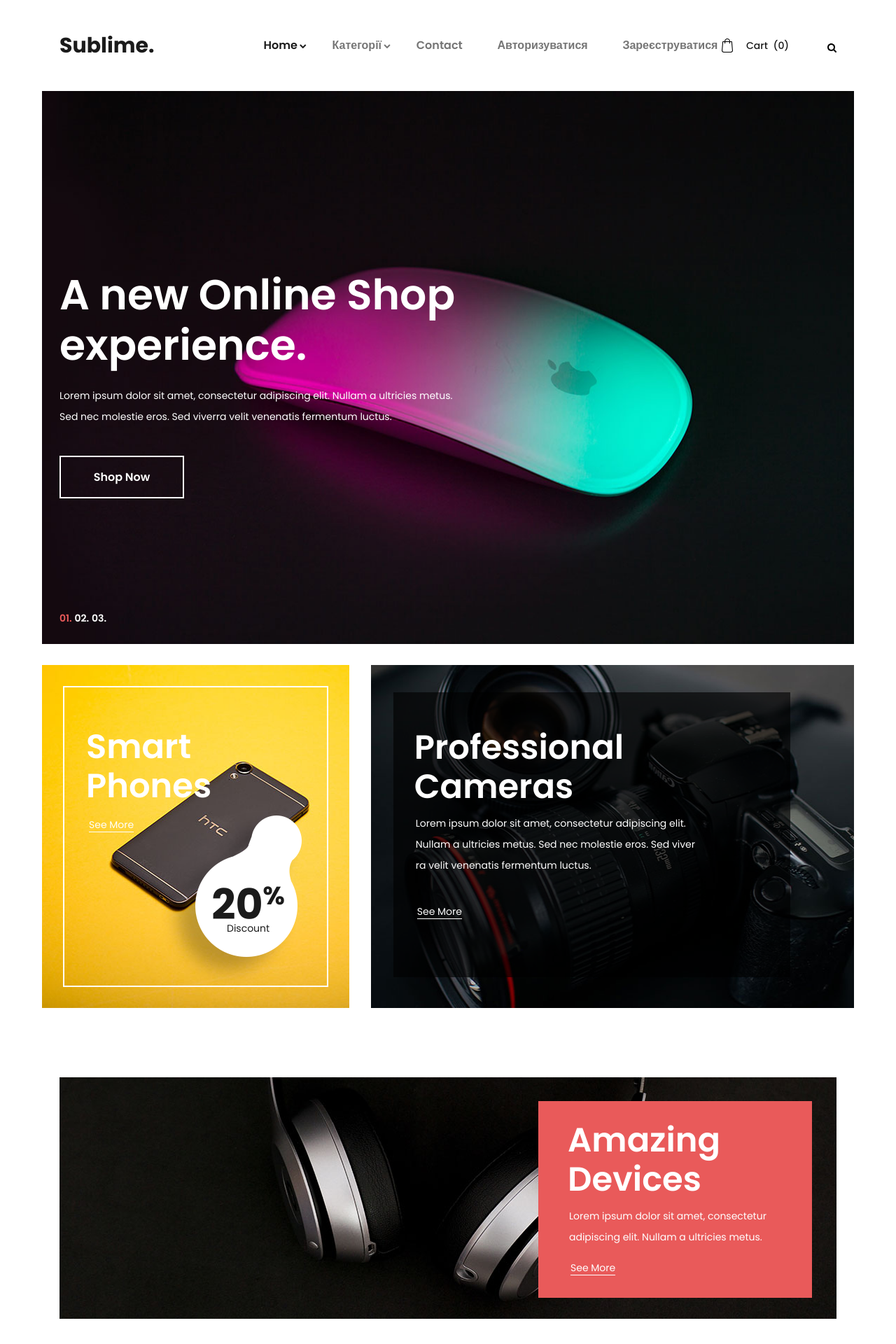
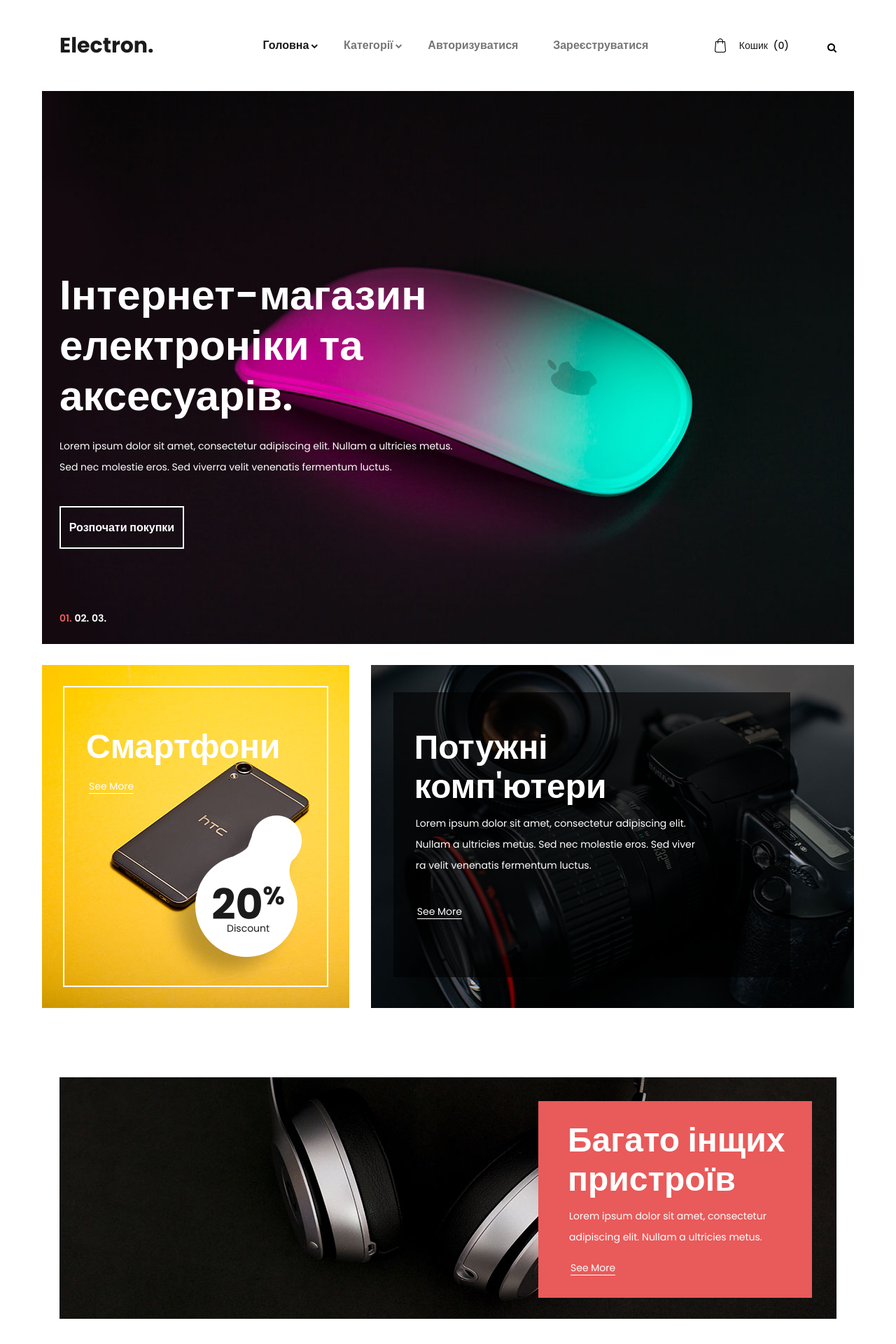
Before and after one commit to serhiops/Online-store, a Django app: page / in a window 1280 px wide. Shown: the top 1920 px of the page at 70% size. Run offline with Django 4.2, Linux system fonts and the light colour scheme; data that the repository does not hold is empty; some libraries are stand-ins or nearby versions.

Commit message:
change all interface for Ukrainian language

```diff
--- a/shop/views.py
+++ b/shop/views.py
@@ -207,7 +207,7 @@ class Contact(FormView, BaseMixin):
     def form_valid(self, form) -> HttpResponse:
         send_mail(
             subject = form.cleaned_data['subject'],
-            message = "Повідомлення від користувача сайту : %s" % form.cleaned_data['message'],
+            message = "Повідомлення від користувача сайту : \n%s" % form.cleaned_data['message'],
             from_email = None,
             recipient_list = (GOOGLE_EMAIL_HOST_USER,)
         )
@@ -223,11 +223,11 @@ class Reviews(ListView, BaseMixin):
 
     def get_context_data(self, **kwargs) -> dict:
         context = super().get_context_data(**kwargs)
-        currentProductPk = Product.objects.get( slug = self.kwargs['productSlug'] ).pk
-        context['productId'] = currentProductPk
+        currentProduct = Product.objects.get( slug = self.kwargs['productSlug'] )
+        context['currentProduct'] = currentProduct
         if self.request.user.is_authenticated:
             ordering = self.request.user.get_user.filter(is_done = True).first()
             if ordering is not None:
-                context['isBoughtByUser'] = ordering.tempOrderingList.filter(product = currentProductPk).exists()
+                context['isBoughtByUser'] = ordering.tempOrderingList.filter(product = currentProduct).exists()
 
         return context
--- a/templates/_inc/_footer.html
+++ b/templates/_inc/_footer.html
@@ -6,13 +6,12 @@
 			<div class="row">
 				<div class="col">
 					<div class="footer_content d-flex flex-lg-row flex-column align-items-center justify-content-lg-start justify-content-center">
-						<div class="footer_logo"><a href="#">Sublime.</a></div>
+						<div class="footer_logo"><a href="#">Electron.</a></div>
 						<div class="copyright ml-auto mr-auto"><!-- Link back to Colorlib can't be removed. Template is licensed under CC BY 3.0. -->
 Copyright &copy;<script>document.write(new Date().getFullYear());</script> All rights reserved | This template is made with <i class="fa fa-heart-o" aria-hidden="true"></i> by <a href="https://colorlib.com" target="_blank">Colorlib</a>
 <!-- Link back to Colorlib can't be removed. Template is licensed under CC BY 3.0. --></div>
 						<div class="footer_social ml-lg-auto">
 							<ul>
-								<li><a href="#"><i class="fa fa-pinterest" aria-hidden="true"></i></a></li>
 								<li><a href="#"><i class="fa fa-instagram" aria-hidden="true"></i></a></li>
 								<li><a href="#"><i class="fa fa-facebook" aria-hidden="true"></i></a></li>
 								<li><a href="#"><i class="fa fa-twitter" aria-hidden="true"></i></a></li>
--- a/templates/_inc/_header.html
+++ b/templates/_inc/_header.html
@@ -4,32 +4,30 @@
             <div class="row">
                 <div class="col">
                     <div class="header_content d-flex flex-row align-items-center justify-content-start">
-                        <div class="logo"><a href="#">Sublime.</a></div>
+                        <div class="logo"><a href="#">Electron.</a></div>
                         <nav class="main_nav">
                             <ul>
                                 <li class="hassubs active">
-                                    <a href="{% url 'shop:index' %}">Home</a>
+                                    <a href="{% url 'shop:index' %}">Головна</a>
                                     <ul>
-                                        <li><a href="product.html">Product</a></li>
-                                        <li><a href="cart.html">Cart</a></li>
-                                        <li><a href="checkout.html">Check out</a></li>
-                                        <li><a href="contact.html">Contact</a></li>
+                                        <li><a href="{% url 'shop:cart' %}">Кошик</a></li>
+                                        <li><a href="{% url 'shop:contact' %}">Контакт</a></li>
                                     </ul>
                                 </li>
                                 <li class="hassubs">
                                     <a href="{{ categories.first.get_absolute_url }}">Категорії</a>
                                     <ul>
                                         {% for i in categories %}
-                                        <li><a href="{% url 'shop:by_category' i.slug %}">{{ i.name}}</a></li>
+                                        <li><a href="{{ i.get_absolute_url }}">{{ i.name }}</a></li>
                                         {% endfor %}
                                     </ul>
                                 </li>
-                                <li><a href="{% url 'shop:contact' %}">Contact</a></li>
                                 {% if not user.is_authenticated %}
-                                <li><a href="{% url 'account_login' %}">Авторизуватися</a></li>
-                                <li><a href="{% url 'account_signup' %}">Зареєструватися</a></li>
+                                    <li><a href="{% url 'account_login' %}">Авторизуватися</a></li>
+                                    <li><a href="{% url 'account_signup' %}">Зареєструватися</a></li>
                                 {% else %}
-                                <li><a href="{% url 'account_logout' %}">Вийти</a></li>
+                                    <li><a href="{% url 'shop:contact' %}">Контакт</a></li>
+                                    <li><a href="{% url 'account_logout' %}">Вийти</a></li>
                                 {% endif %}
                             </ul>
                         </nav>
@@ -46,7 +44,7 @@
                                                 c0,7.5,6,13.5,13.5,13.5s13.5-6,13.5-13.5v-41h45.2l26.9,302.3C412.8,445.2,392.1,462,366.8,462z"/>
                                         </g>
                                     </svg>
-                                    <div>Cart <span>({{ cartSize }})</span></div>
+                                    <div>Кошик <span>({{ cartSize }})</span></div>
                                 </a>
                             </div>
                             <div class="search">
@@ -87,7 +85,6 @@
                 <div class="col">
                     <div class="search_panel_content d-flex flex-row align-items-center justify-content-end">
                         <form method="get" action="{% url 'shop:search_products' %}">
-
                             {{ form.text }}
                         </form>
                     </div>
@@ -120,27 +117,27 @@
             </div>
             <ul class="page_menu_nav menu_mm">
                 <li class="page_menu_item has-children menu_mm">
-                    <a href="index.html">Home<i class="fa fa-angle-down"></i></a>
+                    <a href="{% url 'shop:index' %}">Головна<i class="fa fa-angle-down"></i></a>
                     <ul class="page_menu_selection menu_mm">
-                        <li class="page_menu_item menu_mm"><a href="categories.html">Categories<i class="fa fa-angle-down"></i></a></li>
-                        <li class="page_menu_item menu_mm"><a href="product.html">Product<i class="fa fa-angle-down"></i></a></li>
-                        <li class="page_menu_item menu_mm"><a href="cart.html">Cart<i class="fa fa-angle-down"></i></a></li>
-                        <li class="page_menu_item menu_mm"><a href="checkout.html">Checkout<i class="fa fa-angle-down"></i></a></li>
-                        <li class="page_menu_item menu_mm"><a href="contact.html">Contact<i class="fa fa-angle-down"></i></a></li>
+                        <li class="page_menu_item menu_mm"><a href="{% url 'shop:cart' %}">Кошик<i class="fa fa-angle-down"></i></a></li>
+                        <li class="page_menu_item menu_mm"><a href="{% url 'shop:contact' %}">Контакт<i class="fa fa-angle-down"></i></a></li>
                     </ul>
                 </li>
                 <li class="page_menu_item has-children menu_mm">
-                    <a href="categories.html">Categories<i class="fa fa-angle-down"></i></a>
+                    <a href="{{ categories.first.get_absolute_url }}">Категорії<i class="fa fa-angle-down"></i></a>
                     <ul class="page_menu_selection menu_mm">
-                        <li class="page_menu_item menu_mm"><a href="categories.html">Category<i class="fa fa-angle-down"></i></a></li>
-                        <li class="page_menu_item menu_mm"><a href="categories.html">Category<i class="fa fa-angle-down"></i></a></li>
-                        <li class="page_menu_item menu_mm"><a href="categories.html">Category<i class="fa fa-angle-down"></i></a></li>
-                        <li class="page_menu_item menu_mm"><a href="categories.html">Category<i class="fa fa-angle-down"></i></a></li>
+                        {% for i in categories %}
+                            <li class="page_menu_item menu_mm"><a href="{{ i.get_absolute_url }}">{{ i.name }}<i class="fa fa-angle-down"></i></a></li>
+                        {% endfor %}
                     </ul>
                 </li>
-                <li class="page_menu_item menu_mm"><a href="index.html">Accessories<i class="fa fa-angle-down"></i></a></li>
-                <li class="page_menu_item menu_mm"><a href="#">Offers<i class="fa fa-angle-down"></i></a></li>
-                <li class="page_menu_item menu_mm"><a href="contact.html">Contact<i class="fa fa-angle-down"></i></a></li>
+                {% if not user.is_authenticated %}
+                    <li class="page_menu_item menu_mm"><a href="{% url 'account_login' %}">Авторизуватися<i class="fa fa-angle-down"></i></a></li>
+                    <li class="page_menu_item menu_mm"><a href="{% url 'account_signup' %}">Зареєструватися<i class="fa fa-angle-down"></i></a></li>
+                {% else %}
+                    <li class="page_menu_item menu_mm"><a href="{% url 'shop:contact' %}">Контакт<i class="fa fa-angle-down"></i></a></li>
+                    <li><a href="{% url 'account_logout' %}">Вийти</a></li>
+                {% endif %}
             </ul>
         </div>
     </div>
@@ -149,7 +146,6 @@
 
     <div class="menu_social">
         <ul>
-            <li><a href="#"><i class="fa fa-pinterest" aria-hidden="true"></i></a></li>
             <li><a href="#"><i class="fa fa-instagram" aria-hidden="true"></i></a></li>
             <li><a href="#"><i class="fa fa-facebook" aria-hidden="true"></i></a></li>
             <li><a href="#"><i class="fa fa-twitter" aria-hidden="true"></i></a></li>
--- a/templates/_inc/_newsletter.html
+++ b/templates/_inc/_newsletter.html
@@ -10,14 +10,14 @@
         <div class="row">
             <div class="col-lg-8 offset-lg-2">
                 <div class="newsletter_content text-center">
-                    <div class="newsletter_title">Subscribe to our newsletter</div>
-                    <div class="newsletter_text"><p>Lorem ipsum dolor sit amet, consectetur adipiscing elit. Nullam a ultricies metus. Sed nec molestie eros</p></div>
+                    <div class="newsletter_title">Підпишіться на нашу розсилку</div>
+                    <div class="newsletter_text"><p>Будьте в курсі оновлень в нашому магазині.</p></div>
                     <div class="newsletter_form_container">
                         <form id="newsletter_form" class="newsletter_form" action="{% url 'shop:add_to_mailing_list' %}">
                             {% csrf_token %}
                             <input type="email" class="newsletter_input" required="required" id="newsletter_input"
                             {% if user.is_authenticated %}value="{{ user.email }}"{% endif %}>
-                            <button class="newsletter_button trans_200" id="newsletter_button"><span>Subscribe</span></button>
+                            <button class="newsletter_button trans_200" id="newsletter_button"><span>Підписатися</span></button>
                         </form>
                     </div>
                 </div>
--- a/templates/shop/cart.html
+++ b/templates/shop/cart.html
@@ -25,7 +25,7 @@
                             <div class="breadcrumbs">
                                 <ul>
                                     <li><a href="{% url 'shop:index' %}">Головна</a></li>
-                                    <li><a href="#">Категорії</a></li>
+                                    <li><a href="{{ categories.first.get_absolute_url }}">Категорії</a></li>
                                     <li>Кошик</li>
                                 </ul>
                             </div>
--- a/templates/shop/contact.html
+++ b/templates/shop/contact.html
@@ -6,7 +6,7 @@
   {% csrf_token %}
   <div class="row">
     <div class="col-xl-12">
-      <label for="{{ form.subject.id_for_label }}">Subject*</label>
+      <label for="{{ form.subject.id_for_label }}">Тема*</label>
       {{ form.subject }}
       <div class="invalid-feedback">
         {{ form.subject.errors }}
@@ -14,7 +14,7 @@
     </div>
 
     <div class="col-xl-12">
-        <label for="{{ form.message.id_for_label }}">Message*</label>
+        <label for="{{ form.message.id_for_label }}">Повідомлення*</label>
         {{ form.message }}
         <div class="invalid-feedback">
           {{ form.message.errors }}
--- a/templates/shop/inc/iconBoxes.html
+++ b/templates/shop/inc/iconBoxes.html
@@ -9,9 +9,9 @@
             <div class="col-lg-4 icon_box_col">
                 <div class="icon_box">
                     <div class="icon_box_image"><img src="{% static 'images/icon_1.svg'%}" alt=""></div>
-                    <div class="icon_box_title">Free Shipping Worldwide</div>
+                    <div class="icon_box_title">Безкоштовна доставка по всій Україні.</div>
                     <div class="icon_box_text">
-                        <p>Lorem ipsum dolor sit amet, consectetur adipiscing elit. Nullam a ultricies metus. Sed nec molestie.</p>
+                        <p>Замовляйте товари з любої області, та не хвилюйтесь про доставку.</p>
                     </div>
                 </div>
             </div>
@@ -20,9 +20,9 @@
             <div class="col-lg-4 icon_box_col">
                 <div class="icon_box">
                     <div class="icon_box_image"><img src="{% static 'images/icon_2.svg'%}" alt=""></div>
-                    <div class="icon_box_title">Free Returns</div>
+                    <div class="icon_box_title">Безкоштовне повернення</div>
                     <div class="icon_box_text">
-                        <p>Lorem ipsum dolor sit amet, consectetur adipiscing elit. Nullam a ultricies metus. Sed nec molestie.</p>
+                        <p>Ви можете повернути товар протягом 14 днів з моменту його покупки.</p>
                     </div>
                 </div>
             </div>
@@ -31,9 +31,9 @@
             <div class="col-lg-4 icon_box_col">
                 <div class="icon_box">
                     <div class="icon_box_image"><img src="{% static 'images/icon_3.svg'%}" alt=""></div>
-                    <div class="icon_box_title">24h Fast Support</div>
+                    <div class="icon_box_title">Цілодобова швидка підтримка</div>
                     <div class="icon_box_text">
-                        <p>Lorem ipsum dolor sit amet, consectetur adipiscing elit. Nullam a ultricies metus. Sed nec molestie.</p>
+                        <p>Якщо у вас виникли питання або пропозиції щодо нашого сайту, то ви сожете звернутися до нас у розділі "Контакт."</p>
                     </div>
                 </div>
             </div>
--- a/templates/shop/index.html
+++ b/templates/shop/index.html
@@ -22,9 +22,9 @@
                         <div class="row">
                             <div class="col">
                                 <div class="home_slider_content"  data-animation-in="fadeIn" data-animation-out="animate-out fadeOut">
-                                    <div class="home_slider_title">A new Online Shop experience.</div>
+                                    <div class="home_slider_title">Інтернет-магазин електроніки та аксесуарів.</div>
                                     <div class="home_slider_subtitle">Lorem ipsum dolor sit amet, consectetur adipiscing elit. Nullam a ultricies metus. Sed nec molestie eros. Sed viverra velit venenatis fermentum luctus.</div>
-                                    <div class="button button_light home_button"><a href="#">Shop Now</a></div>
+                                    <div class="button button_light home_button"><a href="{{ categories.first.get_absolute_url }}">Розпочати покупки</a></div>
                                 </div>
                             </div>
                         </div>
@@ -106,7 +106,7 @@
                     </div>
                 </div>
                 <div class="avds_small_content">
-                    <div class="avds_title">Smart Phones</div>
+                    <div class="avds_title">Смартфони</div>
                     <div class="avds_link"><a href="categories.html">See More</a></div>
                 </div>
             </div>
@@ -115,7 +115,7 @@
             <div class="avds_background" style="background-image:url({% static 'images/avds_large.jpg'%})"></div>
             <div class="avds_large_container">
                 <div class="avds_large_content">
-                    <div class="avds_title">Professional Cameras</div>
+                    <div class="avds_title">Потужні комп'ютери</div>
                     <div class="avds_text">Lorem ipsum dolor sit amet, consectetur adipiscing elit. Nullam a ultricies metus. Sed nec molestie eros. Sed viver ra velit venenatis fermentum luctus.</div>
                     <div class="avds_link avds_link_large"><a href="categories.html">See More</a></div>
                 </div>
@@ -164,7 +164,7 @@
                 <div class="avds_xl_container clearfix">
                     <div class="avds_xl_background" style="background-image:url({% static 'images/avds_xl.jpg'%})"></div>
                     <div class="avds_xl_content">
-                        <div class="avds_title">Amazing Devices</div>
+                        <div class="avds_title">Багато інщих пристроїв</div>
                         <div class="avds_text">Lorem ipsum dolor sit amet, consectetur adipiscing elit. Nullam a ultricies metus.</div>
                         <div class="avds_link avds_xl_link"><a href="categories.html">See More</a></div>
                     </div>
--- a/templates/shop/reviews.html
+++ b/templates/shop/reviews.html
@@ -20,8 +20,8 @@
                             <div class="breadcrumbs">
                                 <ul>
                                     <li><a href="{% url 'shop:index' %}">Головна</a></li>
-                                    <li><a href="#">Категорії</a></li>
-                                    <li>Кошик</li>
+                                    <li><a href="{{ currentProduct.get_absolute_url }}">{{ currentProduct.name|truncatechars:15 }}</a></li>
+                                    <li>Коментарі</li>
                                 </ul>
                             </div>
                         </div>
@@ -41,7 +41,7 @@
                         <div class="form-group">
                             <label for="comentTextarea">Впишіть ваш коментар</label>
                             <textarea class="form-control" style="color:black;" id="comentTextarea" rows="3"></textarea>
-                            <input type="hidden" value="{{ productId }}" id="productId">
+                            <input type="hidden" value="{{ currentProduct.pk }}" id="productId">
                         </div>
                         <button type="submit" style="float:right;" class="btn btn-primary" {% if not isBoughtByUser %} disabled {% endif %}data-bs-toggle="popover" title="Заголовок всплывающего сообщения">Відправити</button>
                     </form>
```
Also changed, not shown: templates/authentication/base_authentication.html (+7 -13 lines), templates/shop/create_ordering.html (+4 -10 lines), templates/shop/user_profile.html (deleted, +0 -205 lines), 3 other files.
